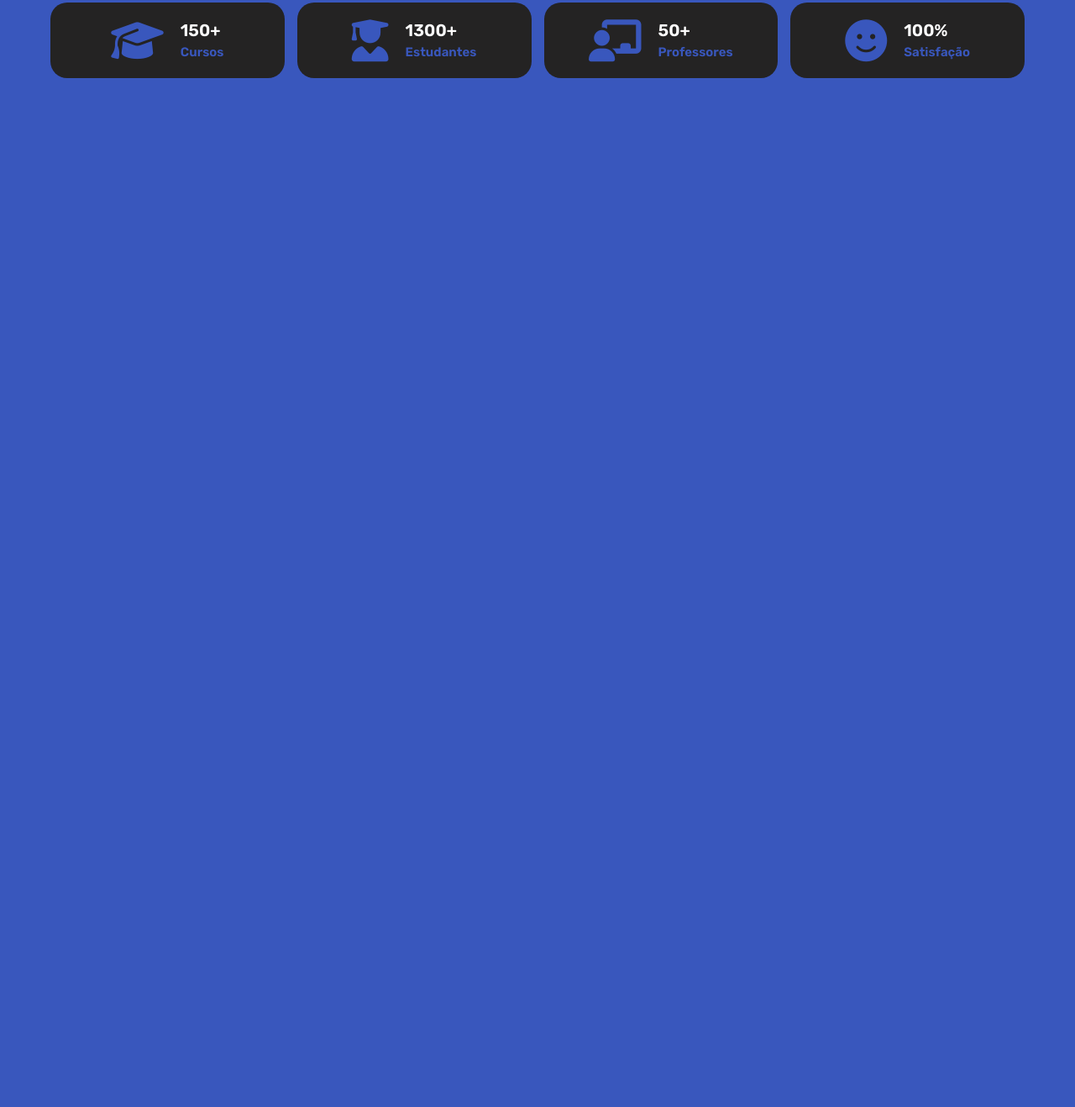
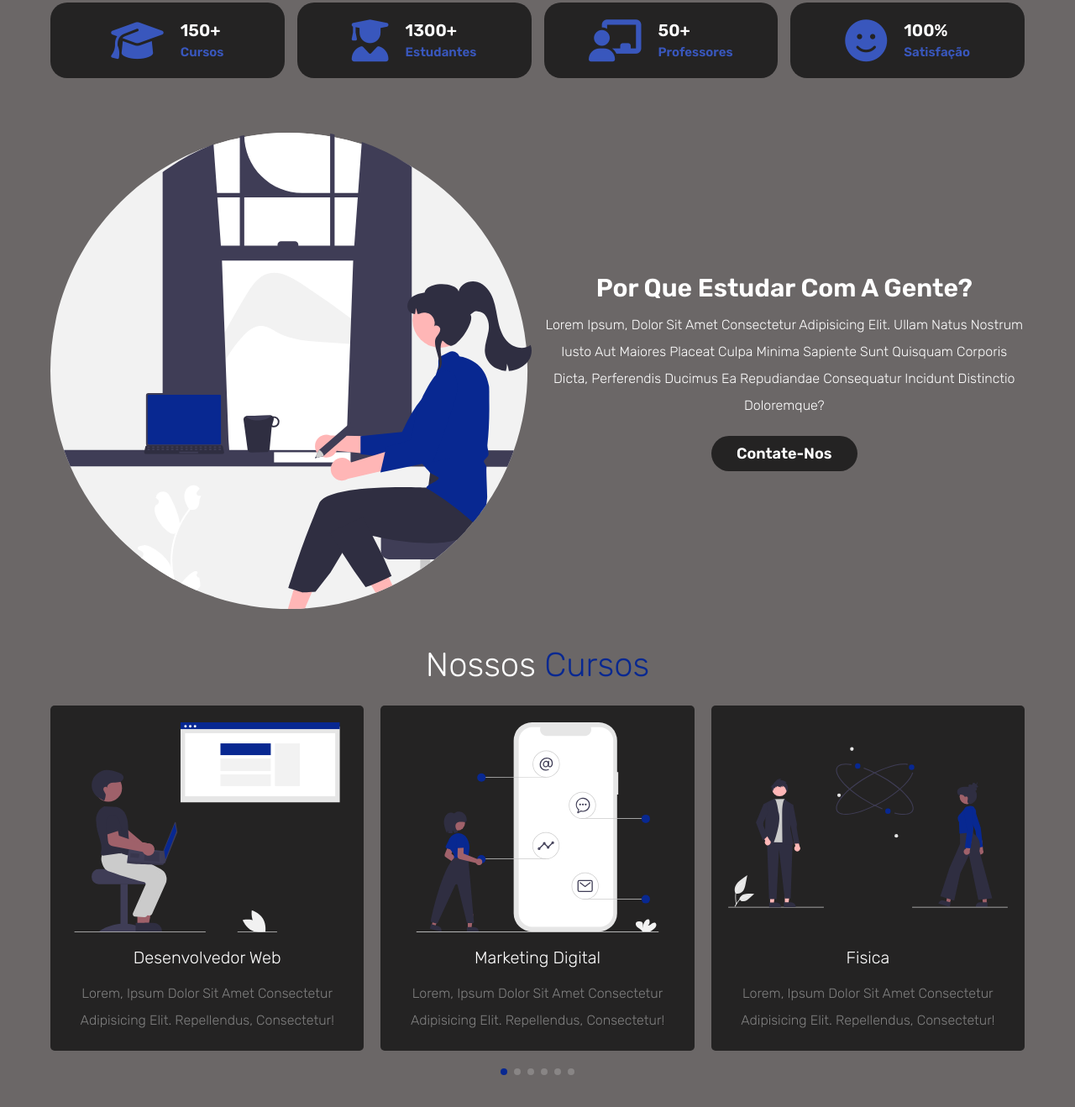
Before and after one commit to AdonisJeronimo/Aprenda-Ja, a plain HTML site: page index.html in a window 1280 px wide. Shown: the part 634-1952 px from the top of the page at 84% size. Before the commit the page ends 947 px from the top, so only its background shows below. Drawn offline with nearby package versions, Linux system fonts and the light colour scheme.

Commit message:
Pagina de Sobre e cursos

```diff
--- a/index.html
+++ b/index.html
@@ -6,6 +6,8 @@
     <meta name="viewport" content="width=device-width, initial-scale=1.0">
     <meta name="description" content="Uma das melhores plataformas de ensino online, com mais de diversos cursos, venha e aprenda já.">
     <title>Aprenda Já</title>
+    <!-- SWIPER CSS -->
+    <link rel="stylesheet" href="https://cdn.jsdelivr.net/npm/swiper@9/swiper-bundle.min.css" />
     <!-- FONT AWESOME -->
     <link rel="stylesheet" href="https://cdnjs.cloudflare.com/ajax/libs/font-awesome/6.4.0/css/all.min.css" integrity="sha512-iecdLmaskl7CVkqkXNQ/ZH/XLlvWZOJyj7Yy7tcenmpD1ypASozpmT/E0iPtmFIB46ZmdtAc9eNBvH0H/ZpiBw==" crossorigin="anonymous" referrerpolicy="no-referrer" />
     <!-- GOOGLE FONTS -->
@@ -91,11 +93,66 @@
         </section>
         <!-- ABOUT -->
         <section class="about" id="about">
+            <div class="row">
+                <div class="image">
+                    <img src="src/images/about-img.svg" alt="ilustração de uma pessoa estudando na mesa">
+                </div>
 
+                <div class="content">
+                    <h3>Por que estudar com a gente?</h3>
+                    <p>Lorem ipsum, dolor sit amet consectetur adipisicing elit. Ullam natus nostrum iusto aut maiores placeat culpa minima sapiente sunt quisquam corporis dicta, perferendis ducimus ea repudiandae consequatur incidunt distinctio doloremque?</p>
+                    <a href="#contact" class="home-btn">Contate-nos</a>
+
+                </div>
+            </div>
         </section>
         <!-- COURSES -->
         <section class="courses" id="courses">
+            <h1 class="heading">Nossos <span>Cursos</span></h1>
 
+            <div class="swiper course-slider">
+                <div class="swiper-wrapper">
+
+                    <div class="swiper-slide slide">
+                        <img src="src/images/web-developer.svg" alt="Curso de Desenvolvedor Web">
+                        <h3>Desenvolvedor Web</h3>
+                        <p>Lorem, ipsum dolor sit amet consectetur adipisicing elit. Repellendus, consectetur!</p>
+                    </div>
+
+                    <div class="swiper-slide slide">
+                        <img src="src/images/course2.svg" alt="Curso de Marketing Digital">
+                        <h3>Marketing Digital</h3>
+                        <p>Lorem, ipsum dolor sit amet consectetur adipisicing elit. Repellendus, consectetur!</p>
+                    </div>
+
+                    <div class="swiper-slide slide">
+                        <img src="src/images/course3.svg" alt="Curso de Fisica">
+                        <h3>Fisica</h3>
+                        <p>Lorem, ipsum dolor sit amet consectetur adipisicing elit. Repellendus, consectetur!</p>
+                    </div>
+
+                    <div class="swiper-slide slide">
+                        <img src="src/images/course4.svg" alt="Curso de Medicina">
+                        <h3>Medicia</h3>
+                        <p>Lorem, ipsum dolor sit amet consectetur adipisicing elit. Repellendus, consectetur!</p>
+                    </div>
+
+                    <div class="swiper-slide slide">
+                        <img src="src/images/course5.svg" alt="Curso de Fotografia">
+                        <h3>Fotografia</h3>
+                        <p>Lorem, ipsum dolor sit amet consectetur adipisicing elit. Repellendus, consectetur!</p>
+                    </div>
+
+                    <div class="swiper-slide slide">
+                        <img src="src/images/course5.svg" alt="Curso de Fotografia">
+                        <h3>Fotografia</h3>
+                        <p>Lorem, ipsum dolor sit amet consectetur adipisicing elit. Repellendus, consectetur!</p>
+                    </div>
+
+                </div>
+
+                <div class="swiper-pagination"></div>
+            </div>
         </section>
         <!-- TEACHERS -->
         <section class="teachers" id="teachers">
@@ -113,7 +170,9 @@
     </main>
 
 
-
+    <!-- SWIPER JS -->
+    <script src="https://cdn.jsdelivr.net/npm/swiper@9/swiper-bundle.min.js"></script>
+    <!-- JS -->
     <script src="src/js/script.js"></script>
 </body>
 </html>
--- a/src/css/responsive.css
+++ b/src/css/responsive.css
@@ -57,4 +57,9 @@
     html{
         font-size: 50%;
     }
+
+        /* HOME */
+        .home .row .content h3{
+            font-size: 6rem;
+        }
 }
--- a/src/css/style.css
+++ b/src/css/style.css
@@ -26,7 +26,7 @@ html{
 }
 
 body{
-    background-color: #3957BD;
+    background-color: #6b6767;
     min-width: 280px;
 
 }
@@ -158,6 +158,8 @@ section{
     padding: 2rem;
     gap: 2rem;
     transition: 0.5s ease-in-out;
+    margin-bottom: 2.5rem;
+
 }
 .couter .box-container .box:hover{
     transform: scale(105%);
@@ -184,8 +186,85 @@ section{
 }
 
 /* ABOUT */
+.about .row{
+    display: flex;
+    align-items: center;
+    gap: 1.5rem;
+    flex-wrap: wrap;
+}
+
+.about .row .image{
+    flex: 1 1 40rem;
+}
+
+.about .row .image img{
+    width: 100%;
+}
+
+.about .row .content{
+    text-align: center;
+    flex: 1 1 40rem;
+}
+
+.about .row .content h3{
+    font-size: 3rem;
+    font-weight: bold;
+    color: white;
+}
+
+.about .row .content p{
+    padding: 1rem 0;
+    line-height: 2;
+    font-size: 1.6rem;
+    color: white;
+}
+
 
 /* COURSES */
+.heading{
+    margin-bottom: 2.5rem;
+    text-align: center;
+    font-size: 4rem;
+    color: white;
+}
+
+.heading span{
+    color: #082891;
+}
+
+.courses .slide{
+    width: 30rem;
+    background-color: #242323;
+    border-radius: .5rem;
+    text-align: center;
+    margin-bottom: 4rem;
+    padding: 2rem;
+}
+
+.courses .slide img{
+    height: 25rem;
+    width: 100%;
+}
+
+.courses .slide h3{
+    margin: 1.5rem 0;
+    font-size: 2rem;
+    color: white;
+}
+
+.courses .slide p{
+   line-height: 2;
+   font-size: 1.6rem;
+   color: grey;
+}
+
+.swiper-pagination-bullet{
+    background-color: white;
+}
+.swiper-pagination-bullet-active{
+    background-color: #082891;
+}
+
 
 /* TEACHERS */
 
--- a/src/js/script.js
+++ b/src/js/script.js
@@ -5,3 +5,24 @@ menuBtn.onclick = () =>{
     menuBtn.classList.toggle('fa-times');
     navbar.classList.toggle('active');
 }
+
+let swiper = new Swiper(".course-slider", {
+    spaceBetween: 20,
+    grapCursor:true,
+    loop:true,
+    pagination: {
+      el: ".swiper-pagination",
+        clickable:true,
+    },
+    breakpoints: {
+        540: {
+          slidesPerView: 1,
+        },
+        768: {
+          slidesPerView: 2,
+        },
+        1024: {
+          slidesPerView: 3,
+        },
+    },
+  });
```
Also changed, not shown: src/images/about-img.svg (added), src/images/course2.svg (added), src/images/course3.svg (added), src/images/course4.svg (added), src/images/course5.svg (added), src/images/web-developer.svg (added).
